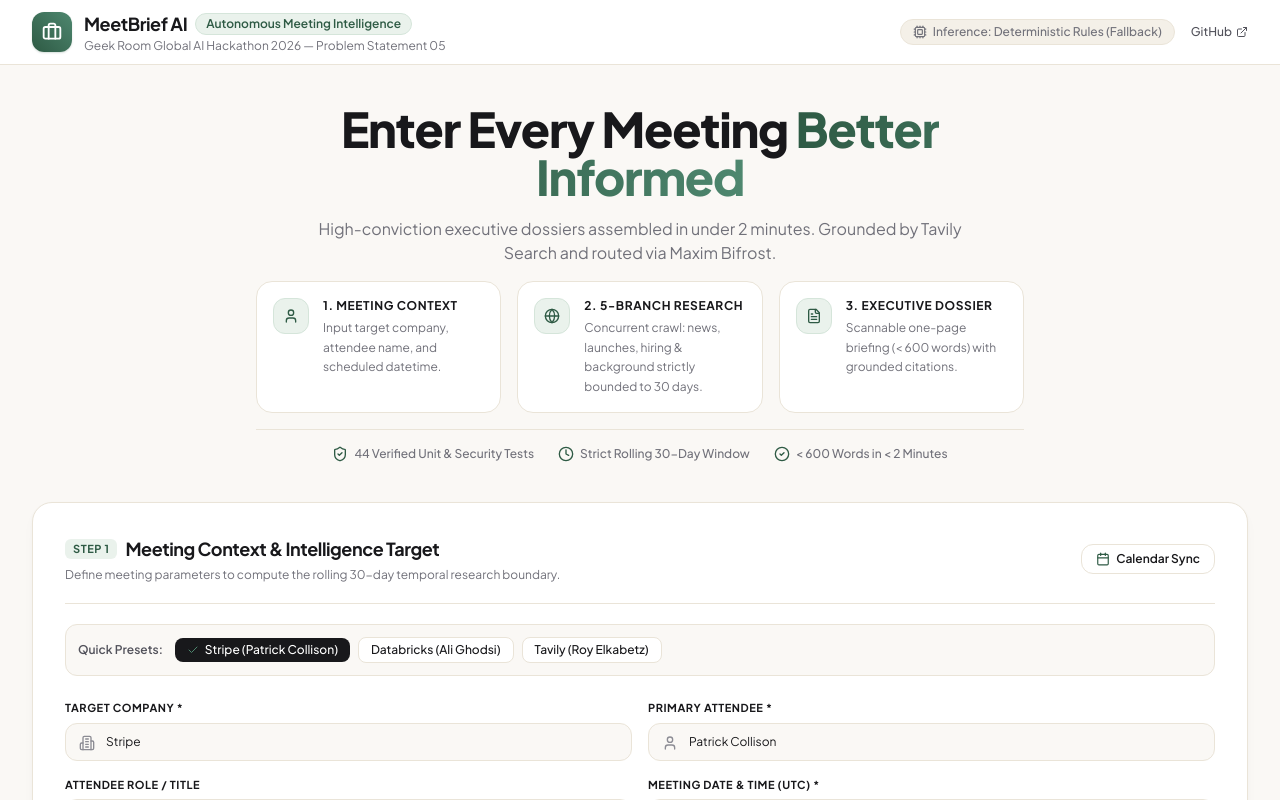
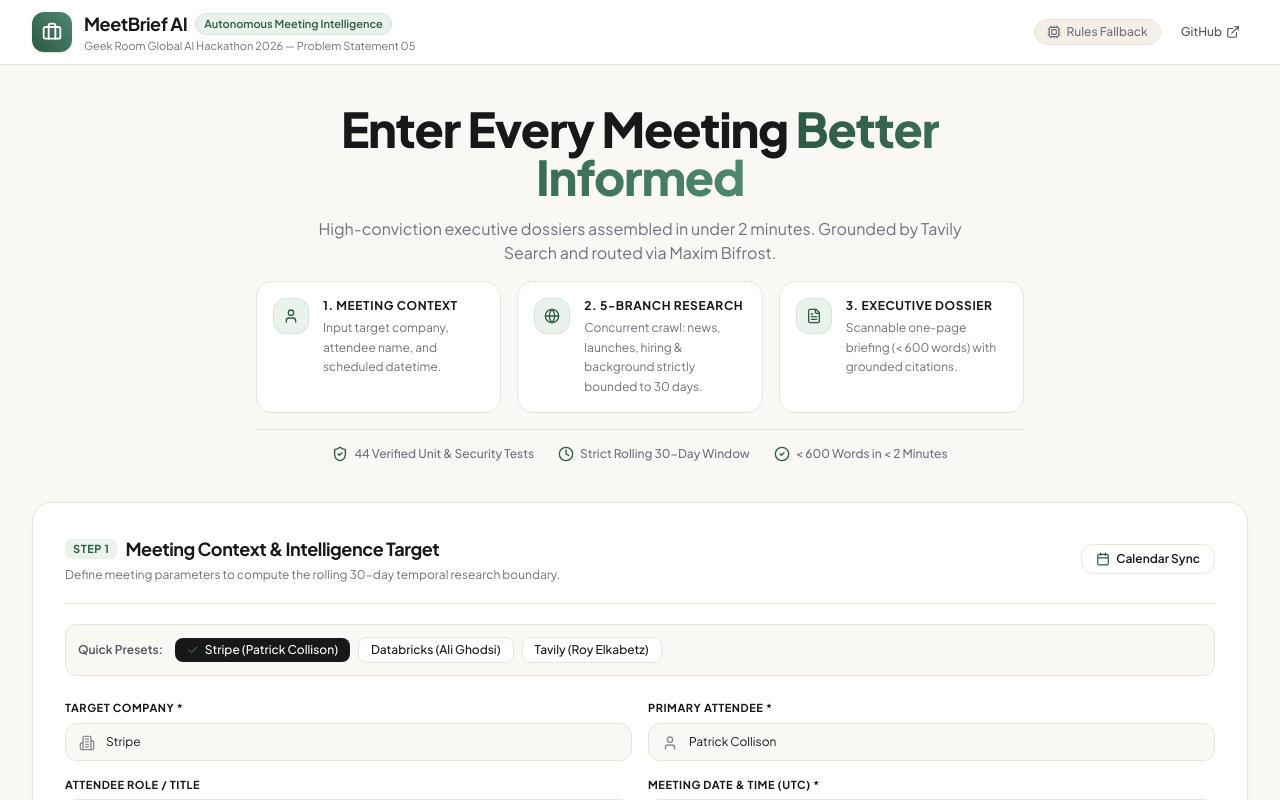
Before and after one commit to rajat552/MeetBrief-AI, a React (Vite) app in the folder ui/: page / in a window 1280 px wide. Shown: the top 800 px of the page. Built offline with nearby package versions, Linux system fonts and the light colour scheme; no server answers.

Commit message:
fix(ui): eliminate header overflow on small mobile and optimize badge responsiveness

```diff
--- a/ui/src/components/Header.tsx
+++ b/ui/src/components/Header.tsx
@@ -9,60 +9,63 @@ interface HeaderProps {
 export const Header: React.FC<HeaderProps> = ({ gatewayStatus }) => {
   return (
     <header className="w-full bg-[#FFFFFF]/95 backdrop-blur-md border-b border-[#EAE4D8] sticky top-0 z-40 shadow-xs no-print">
-      <div className="max-w-7xl mx-auto px-4 sm:px-6 lg:px-8 h-16 flex items-center justify-between">
+      <div className="max-w-7xl mx-auto px-3 sm:px-6 lg:px-8 h-16 flex items-center justify-between gap-2">
         {/* Brand Logo & Name */}
-        <div className="flex items-center space-x-3">
-          <div className="h-10 w-10 rounded-xl bg-gradient-to-tr from-[#2E5A44] to-[#4E876F] flex items-center justify-center text-white shadow-sm shadow-[#2E5A44]/20">
-            <Briefcase className="h-5 w-5 stroke-[2.2]" />
+        <div className="flex items-center space-x-2.5 sm:space-x-3 min-w-0">
+          <div className="h-9 w-9 sm:h-10 sm:w-10 rounded-xl bg-gradient-to-tr from-[#2E5A44] to-[#4E876F] flex items-center justify-center text-white shadow-sm shadow-[#2E5A44]/20 shrink-0">
+            <Briefcase className="h-4 w-4 sm:h-5 sm:w-5 stroke-[2.2]" />
           </div>
-          <div>
+          <div className="min-w-0">
             <div className="flex items-center space-x-2">
-              <span className="font-bold text-lg text-[#18181B] tracking-tight">MeetBrief AI</span>
-              <span className="text-xs bg-[#EAF2EC] text-[#2E5A44] font-semibold px-2.5 py-0.5 rounded-full border border-[#D5E5DA]">
+              <span className="font-bold text-base sm:text-lg text-[#18181B] tracking-tight whitespace-nowrap">
+                MeetBrief AI
+              </span>
+              <span className="hidden sm:inline-flex text-[11px] bg-[#EAF2EC] text-[#2E5A44] font-semibold px-2 py-0.5 rounded-full border border-[#D5E5DA] whitespace-nowrap">
                 Autonomous Meeting Intelligence
               </span>
             </div>
-            <p className="text-xs text-[#71717A] hidden sm:block">
+            <p className="text-[11px] text-[#71717A] hidden lg:block whitespace-nowrap">
               Geek Room Global AI Hackathon 2026 — Problem Statement 05
             </p>
           </div>
         </div>
 
-        {/* Inference Gateway Status Badge */}
-        <div className="flex items-center space-x-3 sm:space-x-4">
+        {/* Inference Gateway Status Badge & Links */}
+        <div className="flex items-center space-x-2 sm:space-x-3 shrink-0">
           {gatewayStatus ? (
             gatewayStatus.mode === 'bifrost_gateway' ? (
               <div
-                className="flex items-center space-x-1.5 px-3 py-1 rounded-full bg-[#EAF2EC] text-[#2E5A44] border border-[#D5E5DA] text-xs font-semibold shadow-2xs"
+                className="flex items-center space-x-1.5 px-2.5 sm:px-3 py-1 rounded-full bg-[#EAF2EC] text-[#2E5A44] border border-[#D5E5DA] text-[11px] sm:text-xs font-semibold shadow-2xs whitespace-nowrap"
                 title={gatewayStatus.reason || "Bifrost Gateway Active"}
               >
-                <span className="h-2 w-2 rounded-full bg-[#16A34A] animate-pulse" />
+                <span className="h-2 w-2 rounded-full bg-[#16A34A] animate-pulse shrink-0" />
                 <span className="hidden sm:inline">Bifrost AI Gateway (Active)</span>
-                <span className="sm:hidden">Bifrost Active</span>
+                <span className="sm:hidden">Bifrost</span>
               </div>
             ) : gatewayStatus.mode === 'direct_provider_fallback' ? (
               <div
-                className="flex items-center space-x-1.5 px-3 py-1 rounded-full bg-[#EFF6FF] text-[#1D4ED8] border border-[#DBEAFE] text-xs font-semibold shadow-2xs"
+                className="flex items-center space-x-1.5 px-2.5 sm:px-3 py-1 rounded-full bg-[#EFF6FF] text-[#1D4ED8] border border-[#DBEAFE] text-[11px] sm:text-xs font-semibold shadow-2xs whitespace-nowrap"
                 title={gatewayStatus.reason || "Direct Provider Active"}
               >
-                <Zap className="h-3.5 w-3.5 text-[#2563EB]" />
-                <span className="hidden sm:inline">Inference: Direct Provider (Active)</span>
+                <Zap className="h-3.5 w-3.5 text-[#2563EB] shrink-0" />
+                <span className="hidden sm:inline">Direct Provider (Active)</span>
                 <span className="sm:hidden">Direct LLM</span>
               </div>
             ) : (
               <div
-                className="flex items-center space-x-1.5 px-3 py-1 rounded-full bg-[#F4F0E8] text-[#71717A] border border-[#EAE4D8] text-xs font-medium"
+                className="flex items-center space-x-1.5 px-2.5 sm:px-3 py-1 rounded-full bg-[#F4F0E8] text-[#71717A] border border-[#EAE4D8] text-[11px] sm:text-xs font-medium whitespace-nowrap"
                 title={gatewayStatus.reason || "Deterministic Rules Fallback"}
               >
-                <Cpu className="h-3.5 w-3.5 text-[#71717A]" />
-                <span className="hidden sm:inline">Inference: Deterministic Rules (Fallback)</span>
-                <span className="sm:hidden">Rules Fallback</span>
+                <Cpu className="h-3.5 w-3.5 text-[#71717A] shrink-0" />
+                <span className="hidden sm:inline">Rules Fallback</span>
+                <span className="sm:hidden">Rules</span>
               </div>
             )
           ) : (
-            <div className="flex items-center space-x-1.5 px-3 py-1 rounded-full bg-[#F4F0E8] text-[#71717A] border border-[#EAE4D8] text-xs font-medium">
-              <Cpu className="h-3.5 w-3.5 text-[#A1A1AA] animate-spin" />
-              <span>Gateway Checking...</span>
+            <div className="flex items-center space-x-1.5 px-2.5 sm:px-3 py-1 rounded-full bg-[#F4F0E8] text-[#71717A] border border-[#EAE4D8] text-[11px] sm:text-xs font-medium whitespace-nowrap">
+              <Cpu className="h-3 w-3 text-[#A1A1AA] animate-spin shrink-0" />
+              <span className="hidden xs:inline">Checking Gateway...</span>
+              <span className="xs:hidden">Checking...</span>
             </div>
           )}
 
@@ -70,10 +73,11 @@ export const Header: React.FC<HeaderProps> = ({ gatewayStatus }) => {
             href="https://github.com/rajat552/MeetBrief-AI"
             target="_blank"
             rel="noreferrer"
-            className="text-xs text-[#52525B] hover:text-[#18181B] font-medium flex items-center space-x-1 transition-colors"
+            aria-label="GitHub Repository"
+            className="text-xs text-[#52525B] hover:text-[#18181B] font-medium flex items-center space-x-1 transition-colors px-2 py-1.5 rounded-lg hover:bg-[#F4F0E8]"
           >
-            <span>GitHub</span>
-            <ExternalLink className="h-3 w-3" />
+            <span className="hidden xs:inline">GitHub</span>
+            <ExternalLink className="h-3.5 w-3.5 shrink-0" />
           </a>
         </div>
       </div>
```
